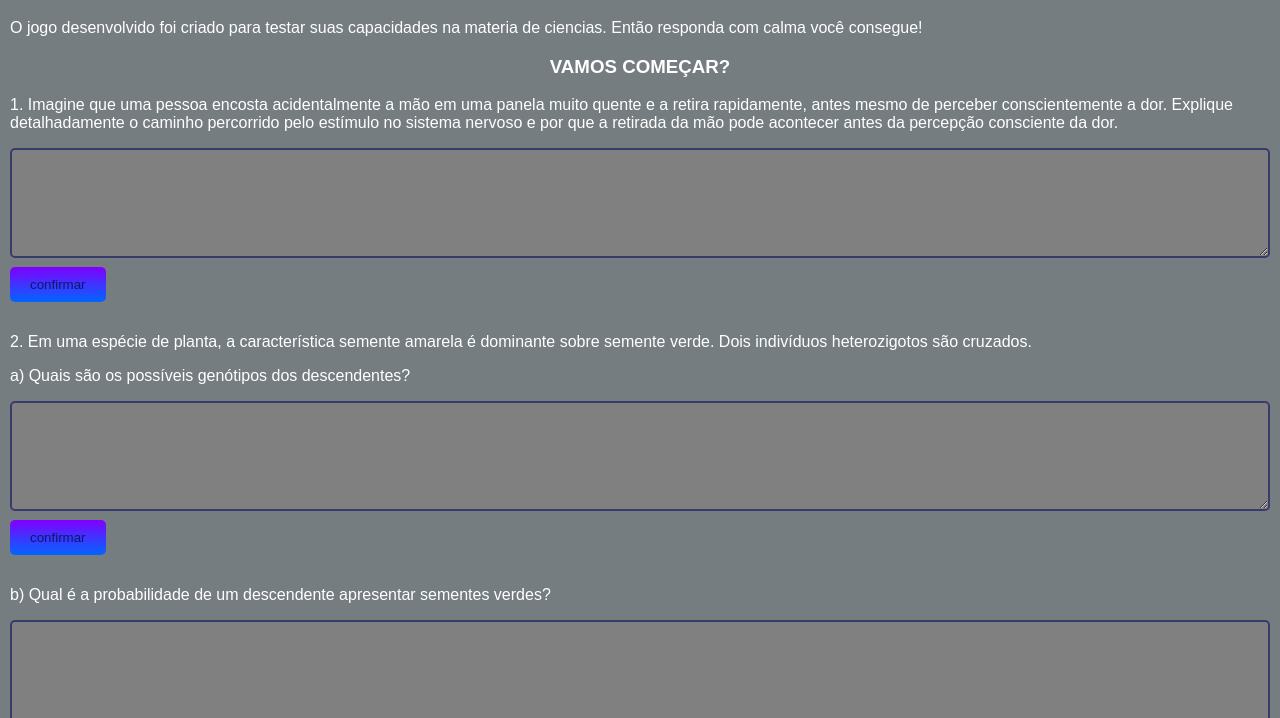
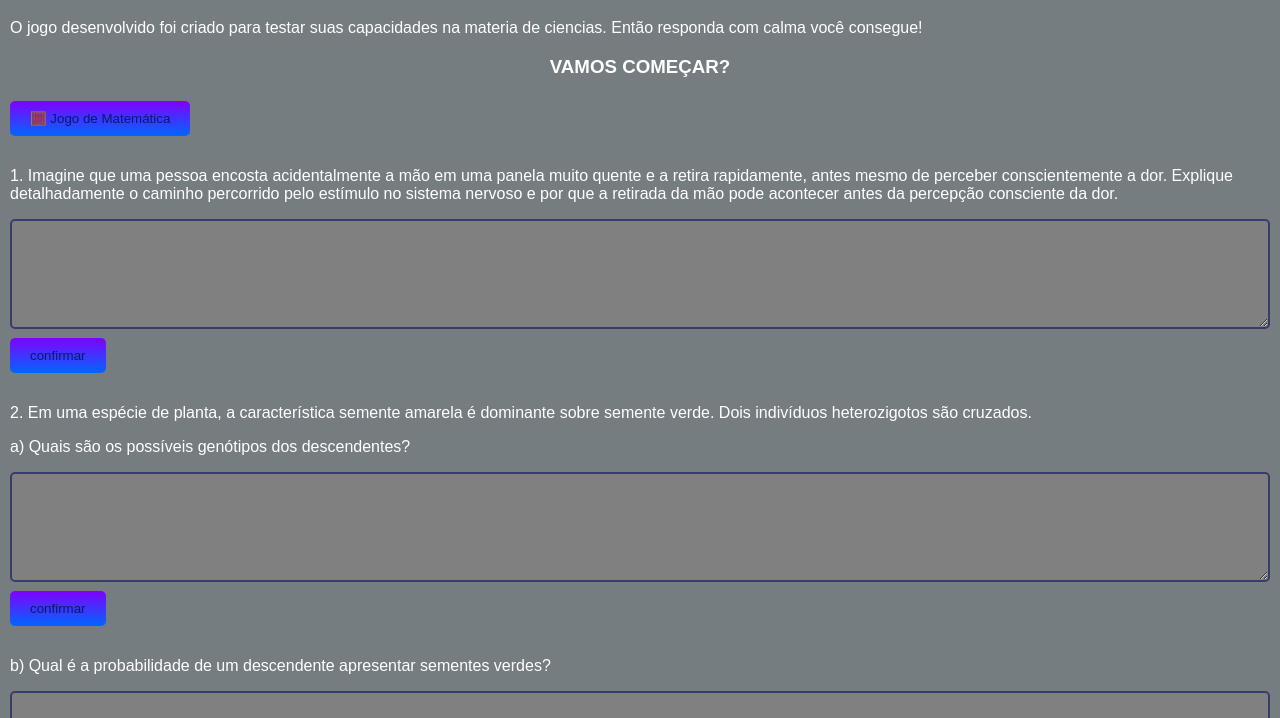
Before and after one commit to eduardodomingosdossanto-prog/html, a plain HTML site: page index.html in a window 1280 px wide. Shown: the part 76-794 px from the top of the page. Drawn offline with Linux system fonts and the light colour scheme.

Commit message:
Add button for Math Game link in index.html
Added a button linking to a math game.

```diff
--- a/index.html
+++ b/index.html
@@ -82,6 +82,10 @@
   </p>
 
   <h3>VAMOS COMEÇAR?</h3>
+
+  <a href="https://matematica-game.lovable.app/" target="_blank">
+  <button type="button">🧮 Jogo de Matemática</button>
+</a>
 
   <p class="pergunta">
     1. Imagine que uma pessoa encosta acidentalmente a mão em uma panela muito quente e a retira rapidamente, antes mesmo de perceber conscientemente a dor.
```
